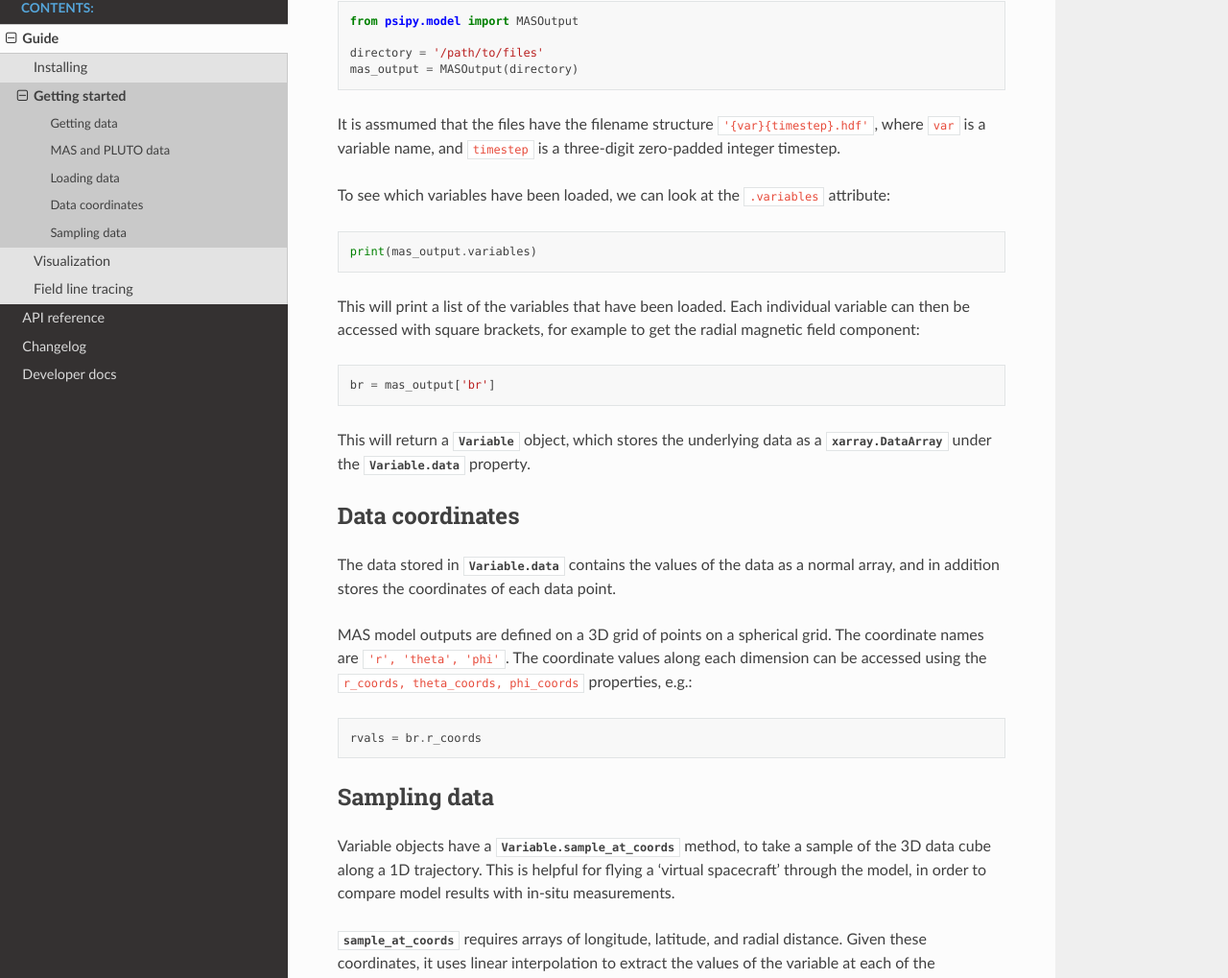
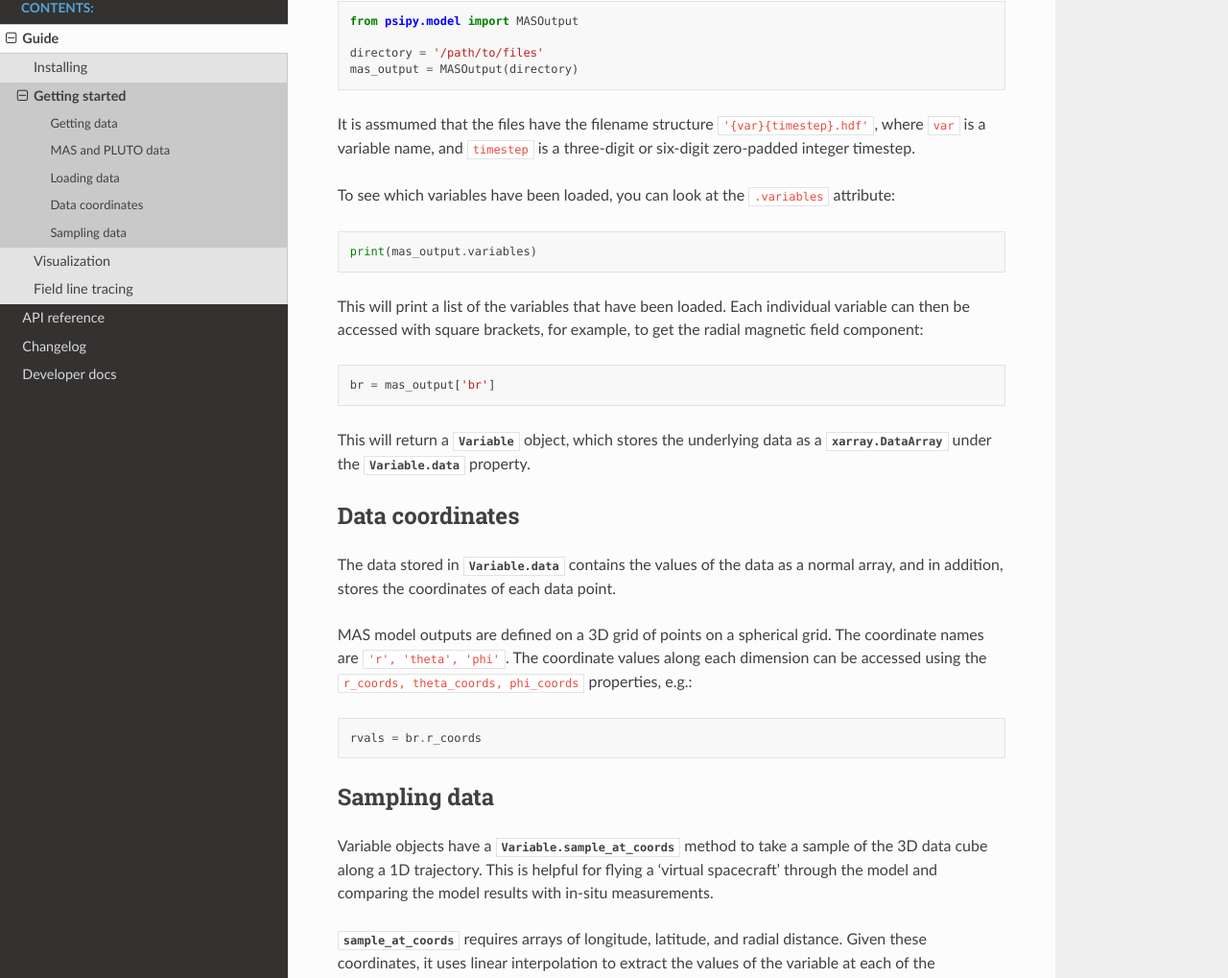
Before and after one commit to predsci/PsiPy, a Sphinx documentation site: the page built from docs/guide/getting_started.rst, in a window 1280 px wide and 1400 px high, scrolled down 674 px. Shown: the part 113-1132 px from the top of the window at 96% size. Built offline with Sphinx 7.4.7 and the Read the Docs theme 2.0.0, drawn with Linux system fonts in a browser that asks for light colours; pages that are not in the unit, such as notebooks, are missing from menus.

Commit message:
Minor changes to the text

```diff
--- a/docs/guide/getting_started.rst
+++ b/docs/guide/getting_started.rst
@@ -21,7 +21,8 @@
 ------------------
 psipy supports data from both MAS model runs and PLUTO model runs.
 For simplicity the instructions in this guide are written with MAS model output in mind.
-Everything works the same way for PLUTO model output though - just load the files with the `PLUTOOutput` class instead of the `MASOutput` class.
+Everything works the same way for PLUTO model output though - just load the files with
+the `PLUTOOutput` class instead of the `MASOutput` class.
 The one feature that is not yet implemented for PLUTO data is field line tracing.
 
 Loading data
@@ -39,9 +40,9 @@
 
 It is assmumed that the files have the filename structure
 ``'{var}{timestep}.hdf'``, where ``var`` is a variable name, and ``timestep``
-is a three-digit zero-padded integer timestep.
+is a three-digit or six-digit zero-padded integer timestep.
 
-To see which variables have been loaded, we can look at the ``.variables``
+To see which variables have been loaded, you can look at the ``.variables``
 attribute:
 
 .. code-block:: python
@@ -49,7 +50,7 @@
     print(mas_output.variables)
 
 This will print a list of the variables that have been loaded. Each individual
-variable can then be accessed with square brackets, for example to get the
+variable can then be accessed with square brackets, for example, to get the
 radial magnetic field component:
 
 .. code-block:: python
@@ -62,7 +63,7 @@
 Data coordinates
 ----------------
 The data stored in `Variable.data` contains the values of the data as a normal
-array, and in addition stores the coordinates of each data point.
+array, and in addition, stores the coordinates of each data point.
 
 MAS model outputs are defined on a 3D grid of points on a spherical grid. The
 coordinate names are ``'r', 'theta', 'phi'``. The coordinate values along each
@@ -75,9 +76,9 @@
 
 Sampling data
 -------------
-Variable objects have a `Variable.sample_at_coords` method, to take a sample of
+Variable objects have a `Variable.sample_at_coords` method to take a sample of
 the 3D data cube along a 1D trajectory. This is helpful for flying a 'virtual
-spacecraft' through the model, in order to compare model results with in-situ
+spacecraft' through the model and comparing the model results with in-situ
 measurements.
 
 `sample_at_coords` requires arrays of longitude, latitude, and radial distance.
```
